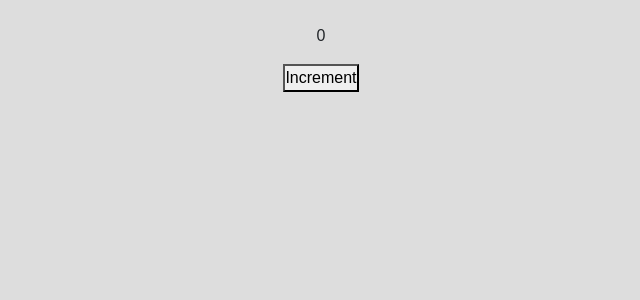
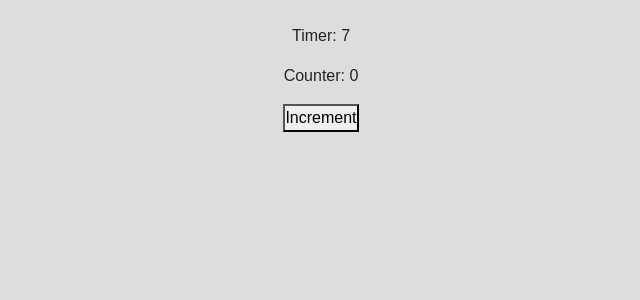
Before and after one commit to mern-trainer/Sherin-Batch, a React (Create React App) app: page / in a window 1280 px wide. Shown: the top 300 px of the page, without its empty margins (319-959 px from the left). Built offline with nearby package versions, Linux system fonts and the light colour scheme; a web font is replaced by a local one.

Commit message:
setInterval in useEffect

```diff
--- a/src/Components/Effect.jsx
+++ b/src/Components/Effect.jsx
@@ -11,16 +11,20 @@ import { useEffect, useState } from "react"
 const Effect = () => {
 
     const [counter, setCounter] = useState(0)
+    const [timer, setTimer] = useState(0)
 
     useEffect(() => {
-        console.log(counter)
-        return () => { // cleanup function
-            console.log("Unmounting...")
+        const interval = setInterval(() => {
+            setTimer(timer => timer + 1)
+        }, 1000); // 1s == 1000ms
+        return () => {
+            clearInterval(interval)
         }
     }, [counter])
 
     return <div className="d-flex flex-column gap-3 mt-4 align-items-center">
-        <div>{counter}</div>
+        <div>Timer: {timer}</div>
+        <div>Counter: {counter}</div>
         <button onClick={() => setCounter((counter) => counter + 1)}>Increment</button>
     </div>
 }
```
